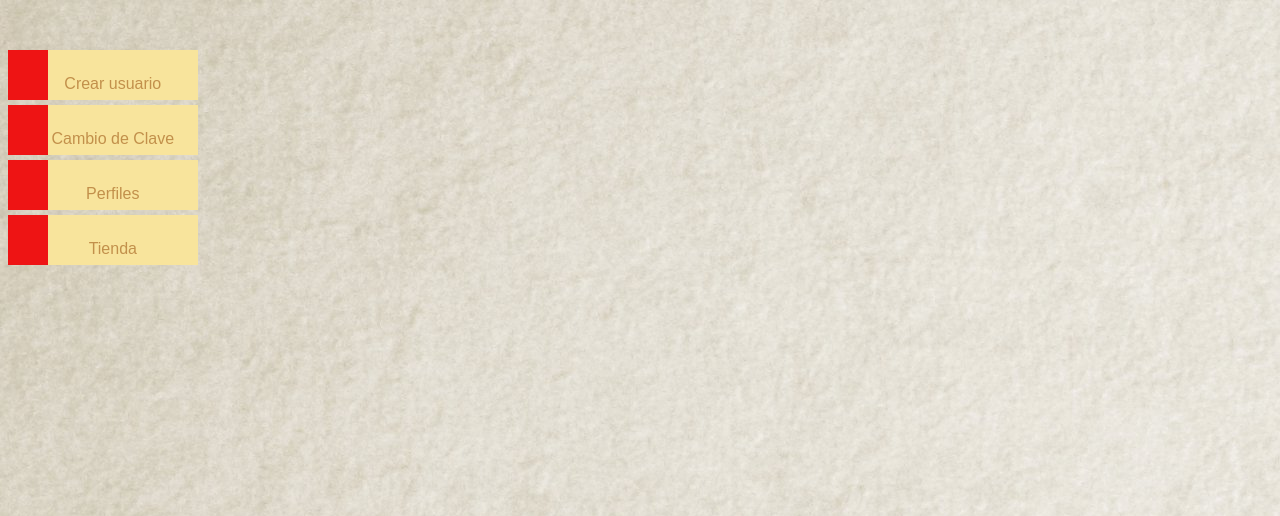
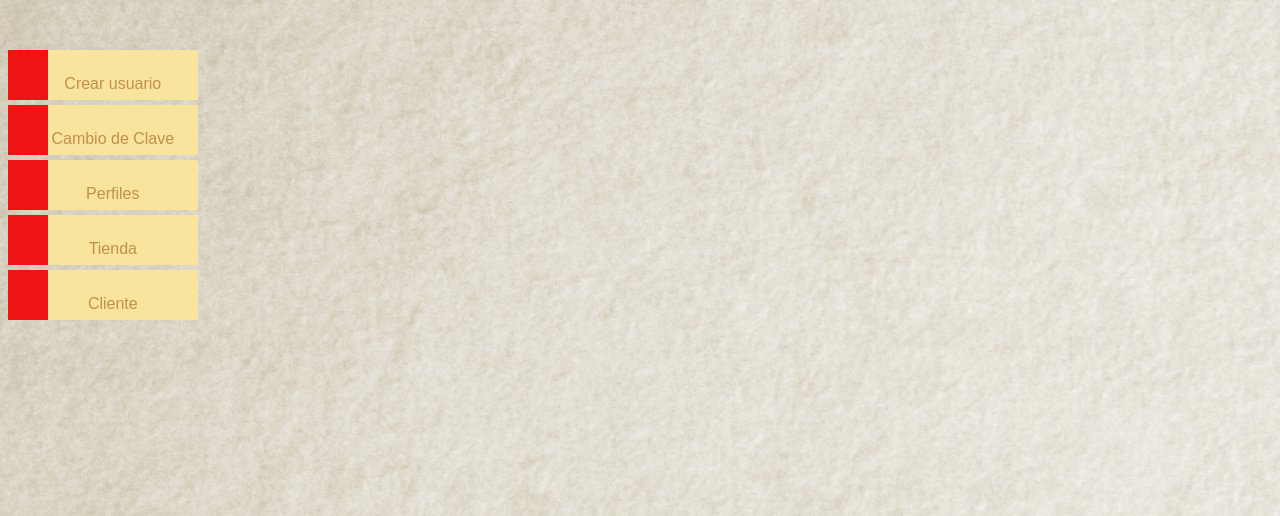
Before and after one commit to cgarnica/sifweb, a PHP site: template vista/menusec.php in a window 1280 px wide. Shown: the top 516 px of the page. Run offline with PHP 8.4, Linux system fonts and the light colour scheme; the template is opened without the code that fills it, so the values that code supplies are empty.

Commit message:
adiciones

```diff
--- a/vista/menu.php
+++ b/vista/menu.php
@@ -14,7 +14,7 @@
 <li><a href="#"><span><img border=0 src="image/descarga.jpg" width="50" height="50" margin-top="15px"/>Facturas</span></a></li>
 <li><a href="#"><span><img border=0 src="image/egreso.png" width="50" height="50" margin-top="15px"/>Ingresos</span></a></li>
 <li><a href="#"><span><img border=0 src="image/reporte.png" width="50" height="50" margin-top="15px"/>Reportes</span></a></li>
-<li><a href="#"><span><img border=0 src="image/admin.png" width="50" height="50" margin-top="15px"/>Administrar</span></a></li>
+<li><a href="vista/menusec.php"><span><img border=0 src="image/admin.png" width="50" height="50" margin-top="15px"/>Administrar</span></a></li>
 </ul></nav>
 <br /> <br />
 </body>
--- a/vista/menusec.php
+++ b/vista/menusec.php
@@ -2,7 +2,7 @@
 <html lang="es">
 <head>
  <meta charset="utf-8"/>
- <link rel="stylesheet" type="text/css" href="menusec.css"/>
+ <link rel="stylesheet" type="text/css" href="../css/menusec.css"/>
  </head>
  <body>
  <nav>
@@ -43,6 +43,15 @@
       <a href="#"><span>Tienda</span></a>
       </div>
    </li>
+      <li class="var_nav">
+      <div class="link_bg"></div>
+      <div class="link_title">
+        <div class=icon>
+        <i class="icon-briefcase icon-2x"></i>
+        </div>
+      <a href="vcliente.php"><span>Cliente</span></a>
+      </div>
+   </li>
   </UL>
 </nav>
 </body>
--- a/vista/vcliente.php
+++ b/vista/vcliente.php
@@ -1,6 +1,6 @@
 <?php
     include ("../controlador/ccliente.php");
-    include ("../js/cliente.js");
+    //include ("../js/cliente.js");
 ?>
 
 
```
Also changed, not shown: css/animate-custom.css.
